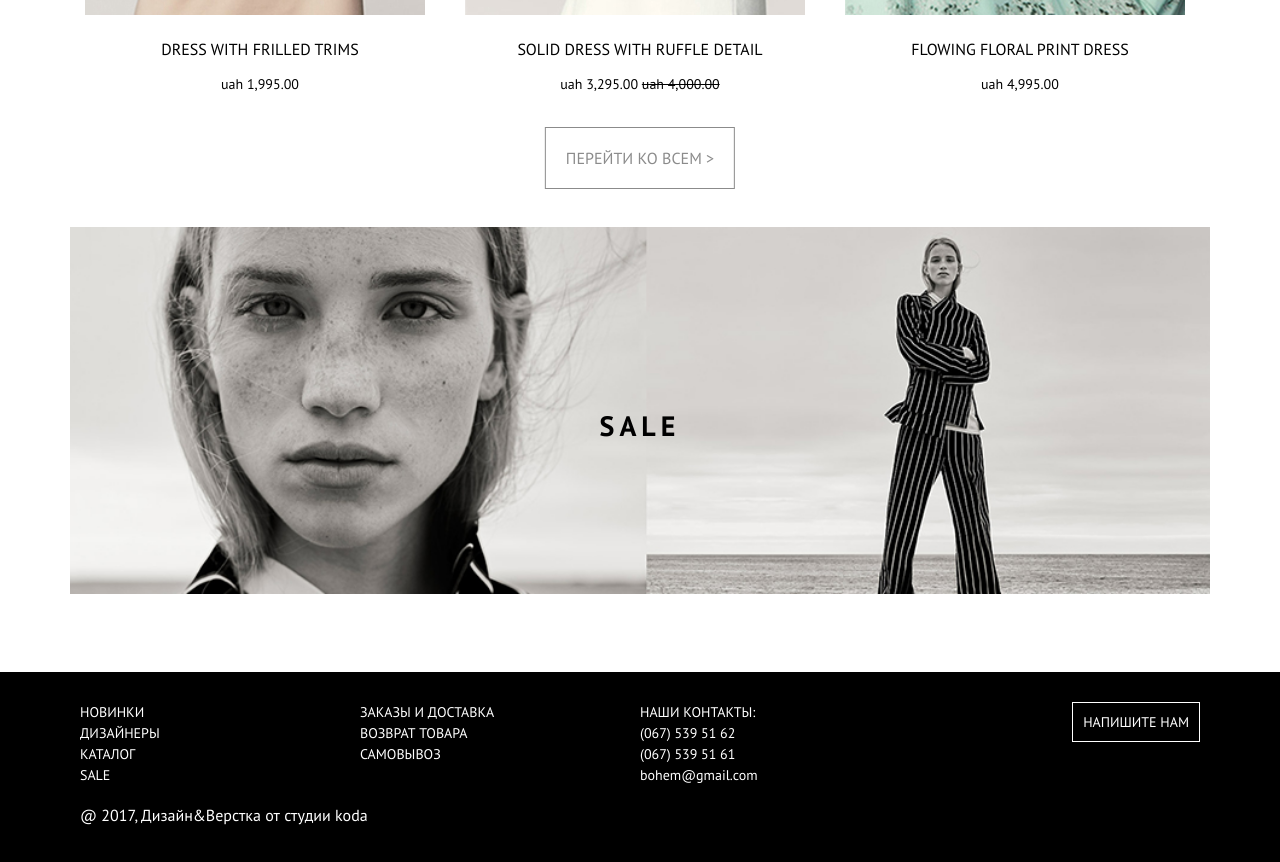
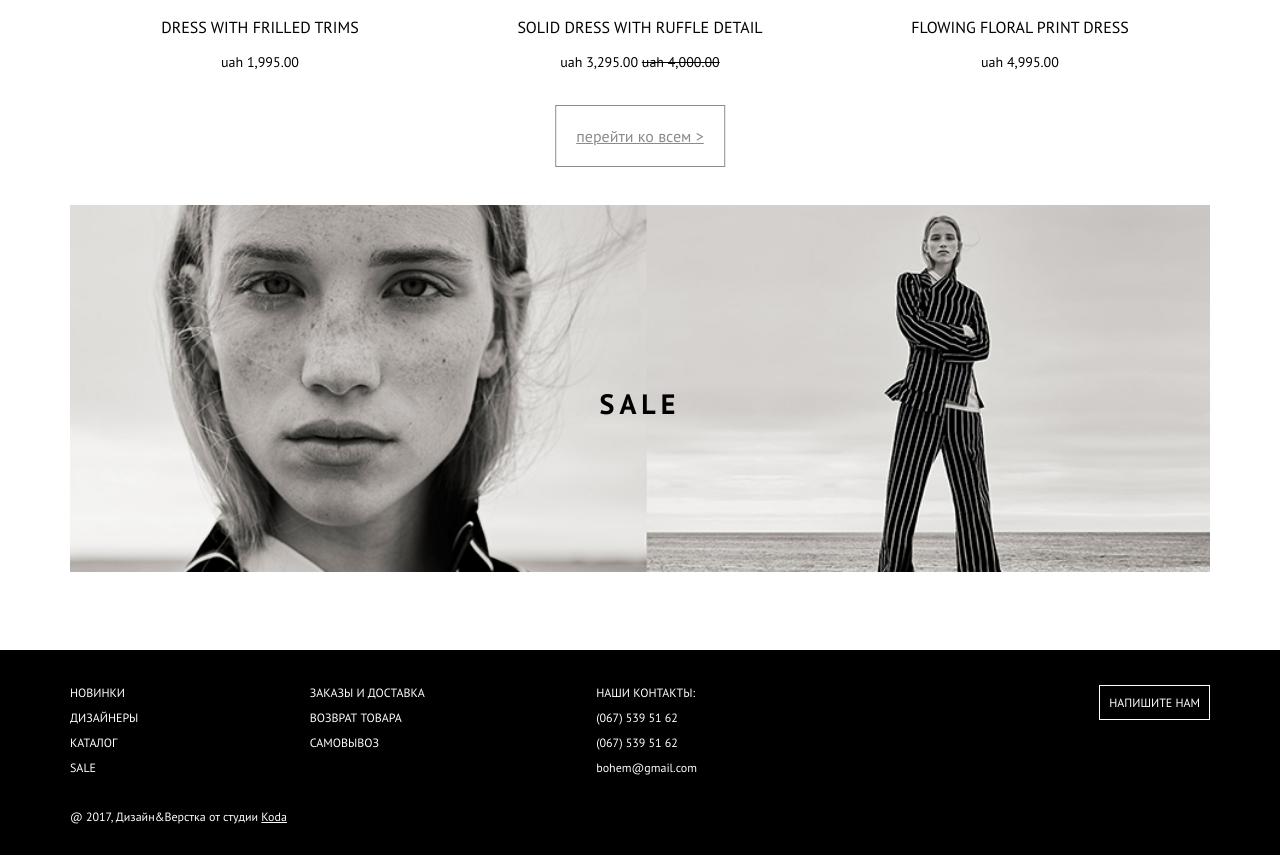
Before and after one commit to RomanovVictor/Bohem, a plain HTML site: page index.html in a window 1280 px wide. Shown: the part 1127-1989 px from the top of the page. Drawn offline with nearby package versions, Linux system fonts and the light colour scheme.

Commit message:
footer_flex updated

```diff
--- a/css/main.css
+++ b/css/main.css
@@ -245,7 +245,7 @@ body {
 
 #slick-slide-control00 {
     position: absolute;
-    bottom: 50px;
+    bottom: 63px;
     left: 49%;
     background: url(../images/circle.png);
     background-size: cover;
@@ -261,7 +261,7 @@ body {
 
 #slick-slide-control01 {
     position: absolute;
-    bottom: 50px;
+    bottom: 63px;
     left: 51%;
     background: url(../images/circle.png);
     background-size: cover;
@@ -337,6 +337,10 @@ a h3:hover {
     text-transform: uppercase;
 }
 
+.desc a {
+    text-decoration: none;
+}
+
 .price {
     text-align: center;
     margin-top: 10px;
@@ -372,6 +376,8 @@ a h3:hover {
     color: #000;
     font-size: 28px;
     font-weight: bolder;
+    text-decoration: none;
+    text-transform: uppercase;
 }
 
 h2:hover {
@@ -381,125 +387,83 @@ h2:hover {
 /*--------------FOOTER-------------*/
 
 
-.containerFlex {
-    max-width: 100%;
-    min-width: 320px;
-    padding: 30px 80px;
-    margin: 0 auto;
-    background-color: #000;
+.footer {
+	padding: 40px 0;
+	background-color: #000;
 }
 
-.footer__inner {
-    display: flex;
-    height: 130px;
-    flex-wrap: wrap;
+.footer__main {
+	margin-bottom: 35px;
 }
 
-.reset {
-    padding-left: 0;
+.flexContainer {
+	display: flex;
+	justify-content: space-between;
 }
 
-.menu__itemsFlex1 {
-    width: 25%;
-    height: 80px;
-    color: #fff;
-    order: 1;
+.footer__left {
+	flex: 0 0 50%;
+	min-width: 50%;
 }
 
-.menu__itemsFlex2 {
-    width: 25%;
-    height: 80px;
-    color: #fff;
-    order: 2;
+.footer__menu {
+	vertical-align: top;
+	font-size: 15px;
 }
 
-.menu__itemsFlex3 {
-    width: 25%;
-    height: 80px;
-    color: #fff;
-    order: 3;
+.footer__contacts {
+	display: inline-block;
+	vertical-align: top;
 }
 
-.mailFlex {
-    display: flex;
-    width: 25%;
-    height: 40px;
-    justify-content: flex-end;
-    order: 4;
+.menu__list {
+	margin-bottom: 10px;
 }
 
-.studioFlex {
-    width: 310px;
-    color: #fff;
-    order: 5;
+.menu__list a {
+	color: #fff;
+	text-decoration: none;
+	text-transform: uppercase;
 }
 
-.menu__itemsFlex1 {
-    margin-top: 0;
-}
-.menu__itemsFlex2 {
-    margin-top: 0;
-}
-.menu__itemsFlex3 {
-    margin-top: 0;
+.title {
+	color: #fff;
+	text-transform: uppercase;
+    list-style: none;
 }
 
-.footer__flex {
-    list-style-type: none;
-    font-size: 14px;
-    line-height: 1.5;
+.contact__email{
+	margin: 0;
 }
 
-.footer__flex a {
-    text-decoration: none;
-    color: #fff;
-    text-transform: uppercase;
+.contact__email a {
+	text-transform: none;
 }
 
-a {
-    text-decoration: none;
-    text-transform: uppercase;
-    color: #fff;
+.footer__cp {
+	color: #fff;
+	font-size: 15px;
 }
 
-a:hover {
-    text-decoration: underline;
+.footer__cp a {
+	color: #fff;
 }
 
-.contacts {
-    text-transform: uppercase;
+.footer__right {
+	flex: 0 0 50%;
+	min-width: 50%;
+	text-align: right;
+	font-size: 15px;
 }
 
 .footer__btn {
-    display: inline-block;
-    border: 1px solid #fff;
-    padding: 10px;
-    text-transform: uppercase;
-    font-size: 14px;
+	display: inline-block;
+	padding: 9px;
+	border: 1px solid;
+	color: #fff;
+	text-decoration: none;
+	text-transform: uppercase;
 }
-
-.code {
-    color: #fff;
-    text-transform: lowercase;
-}
-
-
-ul {
-    display: inline-block;
-    vertical-align: top;
-}
-
-li {
-    list-style-type: none;
-    font-size: 14px;
-}
-
-.contacts {
-    text-transform: uppercase;
-}
-
-}
-
 
 /*-----------MEDIA-QUERIES for HEADER-----------*/
 
@@ -512,6 +476,68 @@ li {
         float: left;
         margin-bottom: 0;
     }
+}
+
+@media screen and (min-width: 576px) {
+    .footer {
+		padding: 35px 0 30px 0;
+	}
+
+	.footer__left{
+		flex: 0 0 55%;
+		min-width: 55%;
+	}
+
+	.footer__leftFlexCont {
+		display: flex;
+		justify-content: space-between;
+	}
+
+	.footer__right {
+		flex: 0 0 45%;
+		min-width: 45%;
+		font-size: 12px;
+	}
+
+	.footer__main {
+		margin-bottom: 30px;
+	}
+
+	.footer__menuList {
+		float: left;
+	}
+
+	.menu__list {
+		margin-bottom: 10px;
+	}
+
+	.menu__list a:hover {
+		text-decoration: underline;
+	}
+
+	.marginReset {
+		margin: 0;
+	}
+
+	.footer__contacts-list {
+		float: left;
+	}
+
+	.footer__menu {
+		font-size: 12px;
+	}
+
+	.footer__btn:hover {
+		color: #777;
+	}
+
+	.footer__cp {
+		font-size: 12px;
+	}
+
+	.footer__cp a:hover {
+		color: #777;
+	}
 }
 
 @media screen and (min-width: 768px) {
@@ -573,6 +599,7 @@ li {
         margin-right: 16px;
         background: url("../images/search.png");
     }
+
 }
 
 @media screen and (min-width: 992px) {
@@ -587,6 +614,8 @@ li {
         position: static;
         float: left;
     }
+
+
 }
 
 @media screen and (min-width: 1200px) {
@@ -635,12 +664,7 @@ li {
     .sale {
         font-size: 20px;
     }
-    .footer__flex {
-        font-size: 14px;
-    }
-    .footer__btn {
-        font-size: 14px;
-        }
+
 }
 
 @media screen and (max-width: 768px) {
@@ -680,17 +704,6 @@ li {
     .sale {
         font-size: 18px;
     }
-    .containerFlex {
-        padding: 30px 15px;
-    }
-    .footer__flex {
-        font-size: 12px;
-    }
-    .footer__btn {
-        height: 20px;
-        padding: 5px 7px 21px 7px;
-        font-size: 12px;
-    }
 
 }
 
@@ -727,44 +740,7 @@ li {
         padding: 10px;
         margin-top: 30px
     }
-    .containerFlex {
-        flex-direction: column;
-        height: 315px;
-    }
-    .footer__inner {
-        height: 280px;
-        background-color: #000;
-    }
-    .menu__itemsFlex1 {
-        width: 55%;
-    }
-    .menu__itemsFlex2 {
-        width: 55%;
-        order: 3;
-    }
-    .menu__itemsFlex3 {
-        width: 55%;
-        order: 4;
-    }
-    .mailFlex {
-        width: 45%;
-        order: 2;
-    }
-    .menu__itemsFlex1 {
-        margin-bottom: 0;
-    }
-    .menu__itemsFlex2 {
-        margin-bottom: 0;
-    }
-    .menu__itemsFlex3 {
-        margin-bottom: 0;
-    }
-    .footer__btn {
-         text-transform: uppercase;
-    }
-    .studioFlex {
-        margin-top: 0;
-    }
+
 }
 
 @media screen and (max-width: 480px) {
@@ -812,9 +788,7 @@ li {
         bottom: 40px;
         font-size: 12px;
     }
-    .studioFlex {
-        font-size: 14px;
-    }
+
 }
 
 @media screen and (max-width: 320px) {
@@ -842,4 +816,6 @@ li {
     .offer {
         font-size: 18px;
     }
+
+
 }
--- a/index.html
+++ b/index.html
@@ -99,31 +99,64 @@
       </div>
  </section>
 
-   <footer>
-       <div class="containerFlex">
-           <div class="footer__inner">
-                    <ul class="menu__itemsFlex1 reset">
-                        <li class="footer__flex"><a href="#">Новинки</a></li>
-                        <li class="footer__flex"><a href="#">Дизайнеры</a></li>
-                        <li class="footer__flex"><a href="#">Каталог</a></li>
-                        <li class="footer__flex"><a href="#">Sale</a></li>
+   <footer class="footer">
+		<div class="container">
+			<div class="footer__main flexContainer">
+				<div class="footer__left">
+					<div class="footer__leftFlexCont">
+						<div class="footer__menu">
+							<ul class="footer__menu-list listReset">
+								<li class="menu__list">
+									<a href="#">новинки</a>
+								</li>
+								<li class="menu__list">
+									<a href="#">дизайнеры</a>
+								</li>
+								<li class="menu__list">
+									<a href="#">каталог</a>
+								</li>
+								<li class="menu__list marginReset">
+									<a href="#">sale</a>
+								</li>
 							</ul>
-                    <ul class="menu__itemsFlex2 reset">
-                        <li class="footer__flex"><a href="#">Заказы и доставка</a></li>
-                        <li class="footer__flex"><a href="#">Возврат товара</a></li>
-                        <li class="footer__flex"><a href="#">Самовывоз</a></li>
+						</div>
+						<div class="footer__menu">
+							<ul class="footer__menuList listReset">
+								<li class="menu__list">
+									<a href="#">заказы и доставка</a>
+								</li>
+								<li class="menu__list">
+									<a href="#">возврат товара</a>
+								</li>
+								<li class="menu__list">
+									<a href="#">самовывоз</a>
+								</li>
 							</ul>
-                    <ul class="menu__itemsFlex3 reset">
-                        <li class="contacts footer__flex">Наши контакты:</li>
-                        <li class="footer__flex">(067) 539 51 62</li>
-                        <li class="footer__flex">(067) 539 51 61</li>
-                        <li class="footer__flex">bohem@gmail.com</li>
+						</div>
+						<div class="footer__menu">
+							<ul class="footer__contacts-list listReset">
+								<li class="menu__list title">наши контакты:</li>
+								<li class="menu__list contact__number">
+									<a href="#" class="number">(067) 539 51 62</a>
+								</li>
+								<li class="menu__list contact__number">
+									<a href="#" class="number">(067) 539 51 62</a>
+								</li>
+								<li class="menu__list marginReset contact__email">
+									<a href="#" class="email">bohem@gmail.com</a>
+								</li>
 							</ul>
-                    <div class="mailFlex">
-                        <a href="#" class="footer__btn">Напишите нам</a>
 						</div>
-                <div class="studioFlex"><span>@ 2017, Дизайн&amp;Верстка от студии </span> <span><a href="#" class="code">Koda</a></span></div>
 					</div>
+				</div>
+				<div class="footer__right">
+					<a href="#" class="footer__btn">напишите нам</a>
+				</div>
+			</div>
+			<span class="footer__cp">
+				@ 2017, Дизайн&amp;Верстка от студии
+				<a href="#">Koda</a>
+			</span>
 		</div>
 	</footer>
    <script src="https://ajax.googleapis.com/ajax/libs/jquery/3.3.1/jquery.min.js"></script>
```
Lines whose indentation alone changed are shown as unchanged.
